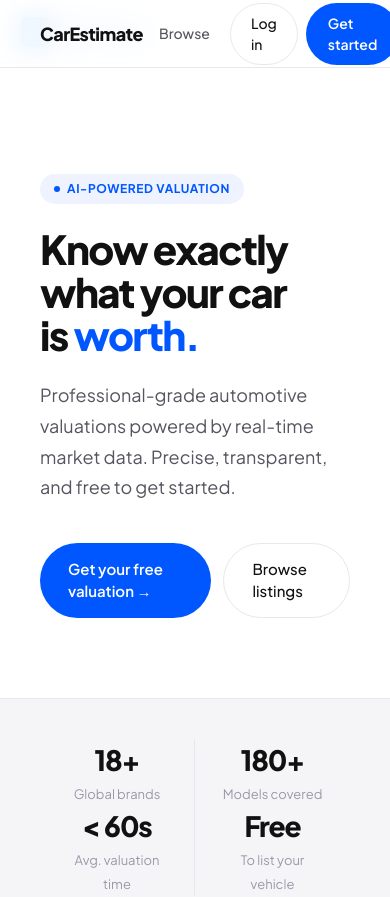
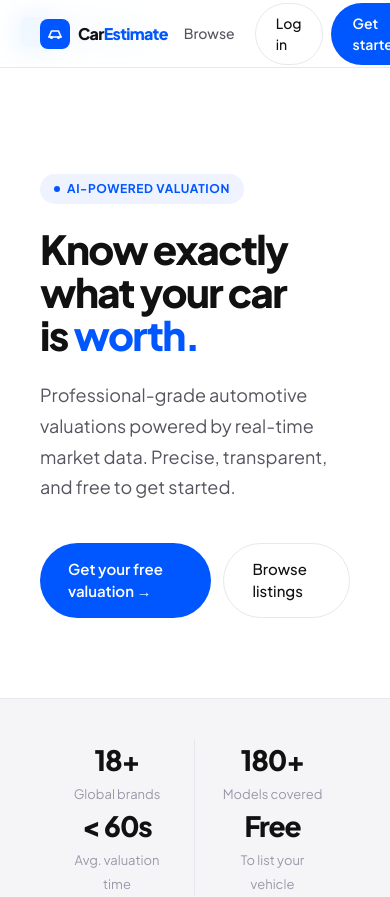
Before and after one commit to bhutta794/carestimate-Web-Programming-Practical-Project, a Next.js app: page / in a window 390 px wide. Shown: the top 897 px of the page. Built offline with nearby package versions, Linux system fonts and the light colour scheme; no server answers.

Commit message:
design: premium homepage with gradients, animations, and responsive layout

```diff
--- a/app/page.tsx
+++ b/app/page.tsx
@@ -71,7 +71,19 @@ export default async function HomePage() {
           backdrop-filter: blur(16px) saturate(180%);
           border-bottom: 1px solid var(--border);
         }
-        .nav-logo { font-size: 18px; font-weight: 800; letter-spacing: -0.03em; color: var(--text-1); }
+        .nav-logo { display: flex; align-items: center; gap: 8px; text-decoration: none; }
+        .nav-logo-mark {
+          width: 30px; height: 30px; border-radius: 8px;
+          background: var(--blue);
+          display: flex; align-items: center; justify-content: center;
+          flex-shrink: 0;
+        }
+        .nav-logo-mark svg { display: block; }
+        .nav-logo-word {
+          font-size: 16px; font-weight: 800; letter-spacing: -0.04em; color: var(--text-1);
+          line-height: 1;
+        }
+        .nav-logo-word span { color: var(--blue); }
         .nav-links { display: flex; align-items: center; gap: 0.25rem; }
         .nav-link {
           padding: 8px 16px; border-radius: var(--radius-pill);
@@ -278,7 +290,17 @@ export default async function HomePage() {
 
       {/* Nav */}
       <nav className="nav">
-        <span className="nav-logo">CarEstimate</span>
+        <a href="/" className="nav-logo">
+          <div className="nav-logo-mark">
+            <svg width="16" height="16" viewBox="0 0 16 16" fill="none" xmlns="http://www.w3.org/2000/svg">
+              <path d="M2 11L4.5 5H11.5L14 11" stroke="white" strokeWidth="1.6" strokeLinecap="round" strokeLinejoin="round"/>
+              <circle cx="4.5" cy="11.5" r="1.5" fill="white"/>
+              <circle cx="11.5" cy="11.5" r="1.5" fill="white"/>
+              <path d="M2 11H14" stroke="white" strokeWidth="1.6" strokeLinecap="round"/>
+            </svg>
+          </div>
+          <span className="nav-logo-word">Car<span>Estimate</span></span>
+        </a>
         <div className="nav-links">
           <Link href="/buy" className="nav-link">Browse</Link>
           {session ? (
@@ -441,7 +463,17 @@ export default async function HomePage() {
       {/* Footer */}
       <footer className="footer">
         <div className="footer-inner">
-          <span className="footer-logo">CarEstimate</span>
+          <div style={{ display: "flex", alignItems: "center", gap: "8px" }}>
+            <div style={{ width: 26, height: 26, borderRadius: 7, background: "var(--blue)", display: "flex", alignItems: "center", justifyContent: "center", flexShrink: 0 }}>
+              <svg width="14" height="14" viewBox="0 0 16 16" fill="none" xmlns="http://www.w3.org/2000/svg">
+                <path d="M2 11L4.5 5H11.5L14 11" stroke="white" strokeWidth="1.6" strokeLinecap="round" strokeLinejoin="round"/>
+                <circle cx="4.5" cy="11.5" r="1.5" fill="white"/>
+                <circle cx="11.5" cy="11.5" r="1.5" fill="white"/>
+                <path d="M2 11H14" stroke="white" strokeWidth="1.6" strokeLinecap="round"/>
+              </svg>
+            </div>
+            <span className="footer-logo">Car<span style={{ color: "var(--blue)" }}>Estimate</span></span>
+          </div>
           <div className="footer-links">
             {["Privacy", "Terms", "Contact", "FAQ"].map((l) => (
               <a key={l} href="#" className="footer-link">{l}</a>
```
